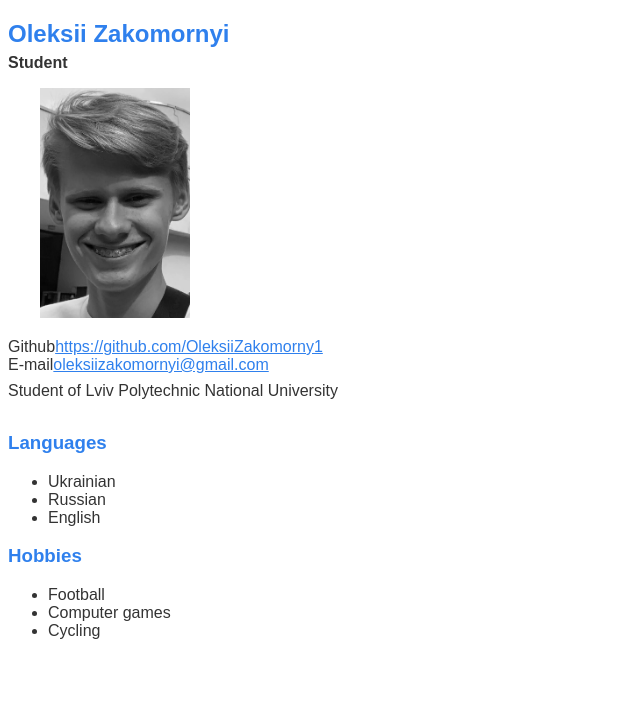
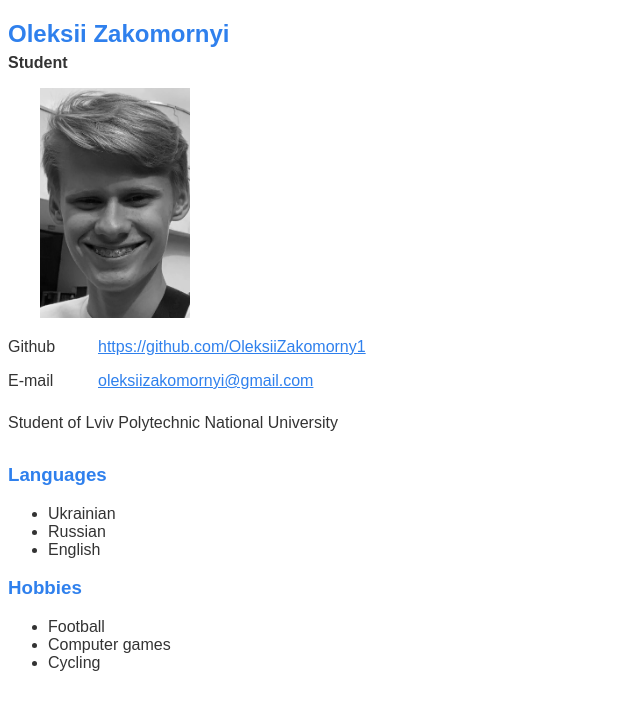
Before and after one commit to OleksiiZakomorny1/HM1, a plain HTML site: page index.html in a window 1280 px wide. Shown: the whole page, without its empty margins (0-640 px from the left). Drawn offline with Linux system fonts and the light colour scheme.

Commit message:
Update styles.css

```diff
--- a/styles.css
+++ b/styles.css
@@ -34,7 +34,7 @@ a {
 	display: flex;
 }
 
-.contact__type {
+.contact_type {
 	min-width: 90px;
 	margin-bottom: 1em;
 }
```
